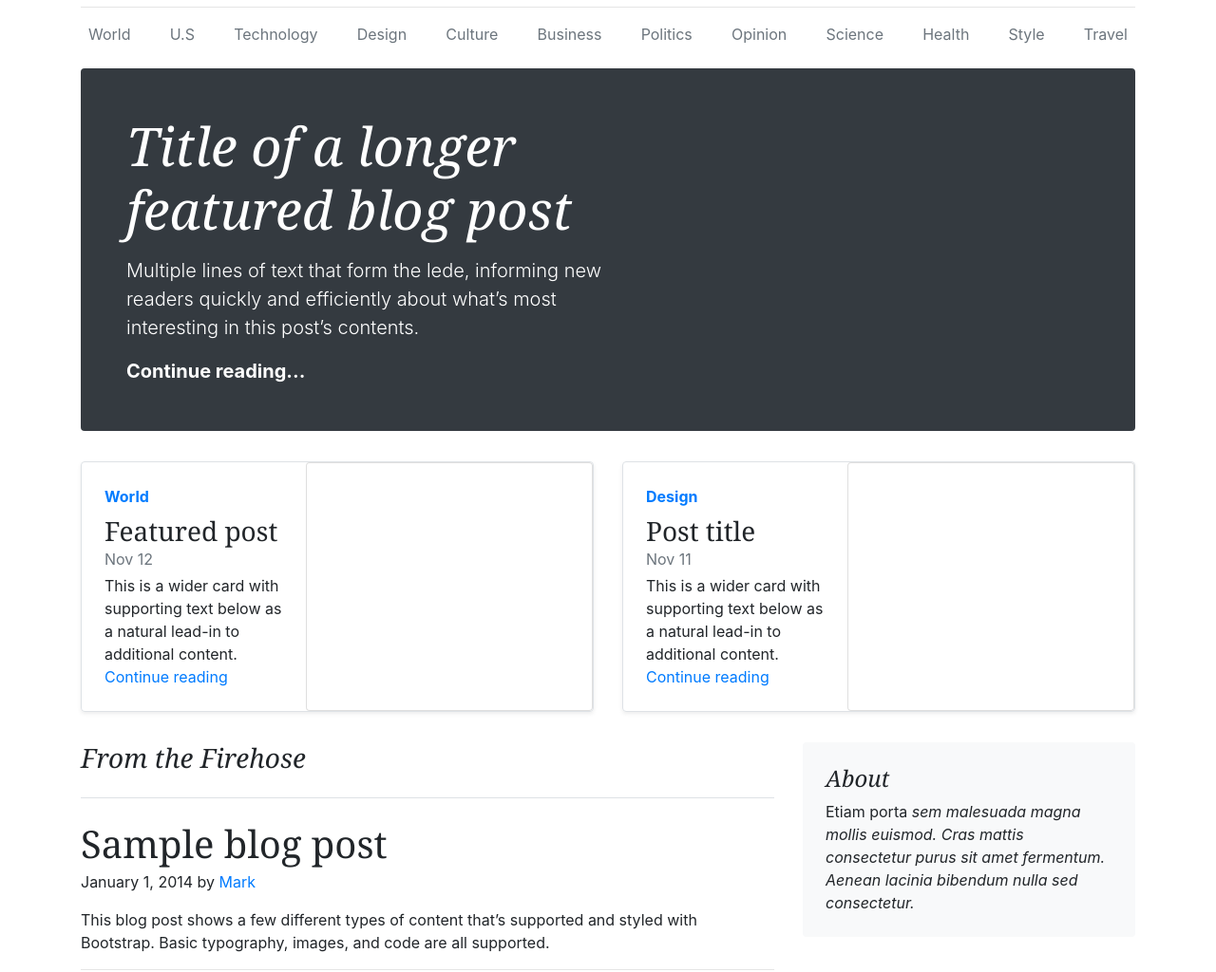
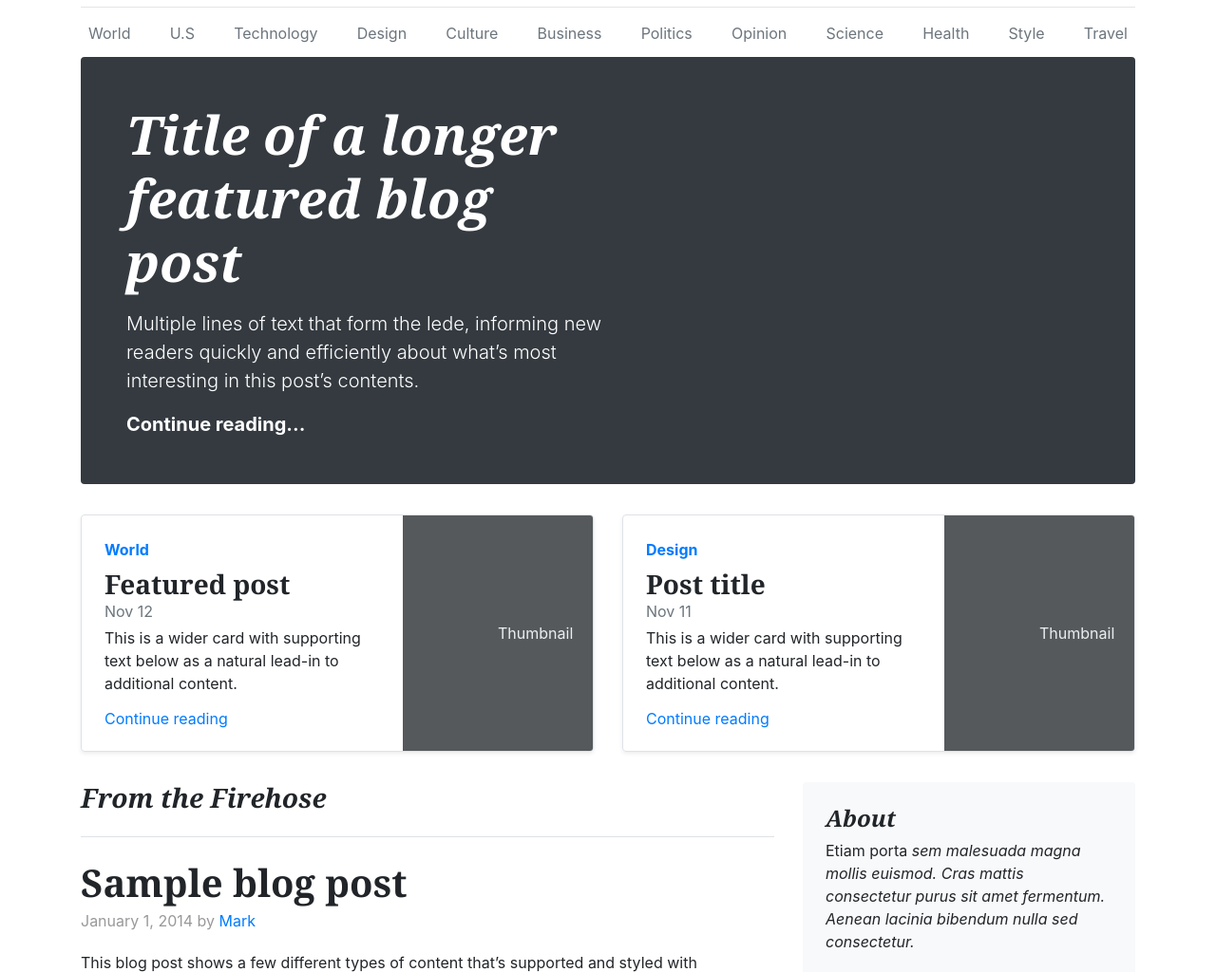
Before and after one commit to romigos/2020-Blog, a plain HTML site: page index.html in a window 1280 px wide. Shown: the part 61-1085 px from the top of the page at 95% size. Drawn offline with nearby package versions, Linux system fonts and the light colour scheme.

Commit message:
make some fix

```diff
--- a/css/style.css
+++ b/css/style.css
@@ -6,19 +6,103 @@
 .blog-header-logo {
     font-family: "Playfair Display", Georgia, "Times New Roman", serif;
     font-size: 2.25rem;
+    font-weight: bold;
 }
 
 .blog-header-logo:hover {
     text-decoration: none;
 }
 
-.h1, .h2, .h3, .h4, .h5, .h6, h1, h2, h3, h4, h5, h6 {
-    margin-bottom: .5rem;
-    font-weight: 500;
-    line-height: 1.2;
+h1, h2, h3, h4, h5, h6 {
     font-family: "Playfair Display", Georgia, "Times New Roman", serif;
+    font-weight: bold !important;
 }
 
+.display-4 {
+    font-size: 2.5rem;
+}
+
+@media (min-width: 768px) {
+    .display-4 {
+        font-size: 3rem;
+    }
+}
+
+.nav-scroller {
+    position: relative;
+    z-index: 2;
+    height: 2.75rem;
+    overflow-y: hidden;
+}
+
+.nav-scroller .nav {
+    display: -ms-flexbox;
+    display: flex;
+    -ms-flex-wrap: nowrap;
+    flex-wrap: nowrap;
+    padding-bottom: 1rem;
+    margin-top: -1px;
+    overflow-x: auto;
+    text-align: center;
+    white-space: nowrap;
+    -webkit-overflow-scrolling: touch;
+}
+
+.nav-scroller .nav-link {
+    padding-top: .75rem;
+    padding-bottom: .75rem;
+    font-size: .875rem;
+}
+
+.card-img-right {
+    height: 100%;
+    border-radius: 0 3px 3px 0;
+}
+
+.flex-auto {
+    -ms-flex: 0 0 auto;
+    flex: 0 0 auto;
+}
+
+.h-250 {
+    height: 250px;
+}
+
+@media (min-width: 768px) {
+    .h-md-250 {
+        height: 250px;
+    }
+}
+
+/* Pagination */
+.blog-pagination {
+    margin-bottom: 4rem;
+}
+
+.blog-pagination > .btn {
+    border-radius: 2rem;
+}
+
+/*
+ * Blog posts
+ */
+.blog-post {
+    margin-bottom: 4rem;
+}
+
+.blog-post-title {
+    margin-bottom: .25rem;
+    font-size: 2.5rem;
+}
+
+.blog-post-meta {
+    margin-bottom: 1.25rem;
+    color: #999;
+}
+
+/*
+ * Footer
+ */
 .blog-footer {
     padding: 2.5rem 0;
     color: #999;
@@ -27,38 +111,6 @@
     border-top: .05rem solid #e5e5e5;
 }
 
-h2 {
-    display: block;
-    font-size: 1.5em;
-    margin-block-start: 0.83em;
-    margin-block-end: 0.83em;
-    margin-inline-start: 0;
-    margin-inline-end: 0;
-    font-weight: bold;
+.blog-footer p:last-child {
+    margin-bottom: 0;
 }
-
-.blog-post-title {
-    margin-bottom: .25rem;
-    font-size: 2.5rem;
-}
-
-.blog-pagination {
-    margin-bottom: 4rem;
-}
-
-.blog-pagination > .btn {
-    border-radius: 2rem;
-}
-
-.blog-post {
-    margin-bottom: 4rem;
-}
-
-.btn {
-    display: inline-block;
-    font-weight: 400;
-    color: #212529;
-    text-align: center;
-    vertical-align: middle;
-    cursor: pointer;
-}
--- a/index.html
+++ b/index.html
@@ -68,15 +68,21 @@
                     <strong class="d-inline-block mb-2 text-primary">World</strong>
                     <h3 class="mb-0">Featured post</h3>
                     <div class="mb-1 text-muted">Nov 12</div>
-                    <p class="card-text mb-auto">This is a wider card with supporting text below as a natural lead-in to
+                    <p class="card-text mb-auto">
+                        This is a wider card with supporting text below as a natural lead-in to
                         additional content.
                     </p>
                     <a href="#" class="stretched-link">
                         Continue reading
                     </a>
                 </div>
-                <div class="This is a wider card with supporting text below as a natural lead-in to additional content.">
-                    <svg class="bd-placeholder-img"></svg>
+                <div class="col-auto d-none d-lg-block">
+                    <svg class="bd-placeholder-img" width="200" height="250" xmlns="http://www.w3.org/2000/svg"
+                         preserveAspectRatio="xMidYMid slice" focusable="false" role="img"
+                         aria-label="Placeholder: Thumbnail"><title>Placeholder</title>
+                        <rect width="100%" height="100%" fill="#55595c"></rect>
+                        <text x="50%" y="50%" fill="#eceeef" dy=".3em">Thumbnail</text>
+                    </svg>
                 </div>
             </div>
         </div>
@@ -93,8 +99,13 @@
                         Continue reading
                     </a>
                 </div>
-                <div class="This is a wider card with supporting text below as a natural lead-in to additional content.">
-                    <svg class="bd-placeholder-img"></svg>
+                <div class="col-auto d-none d-lg-block">
+                    <svg class="bd-placeholder-img" width="200" height="250" xmlns="http://www.w3.org/2000/svg"
+                         preserveAspectRatio="xMidYMid slice" focusable="false" role="img"
+                         aria-label="Placeholder: Thumbnail"><title>Placeholder</title>
+                        <rect width="100%" height="100%" fill="#55595c"></rect>
+                        <text x="50%" y="50%" fill="#eceeef" dy=".3em">Thumbnail</text>
+                    </svg>
                 </div>
             </div>
         </div>
```
